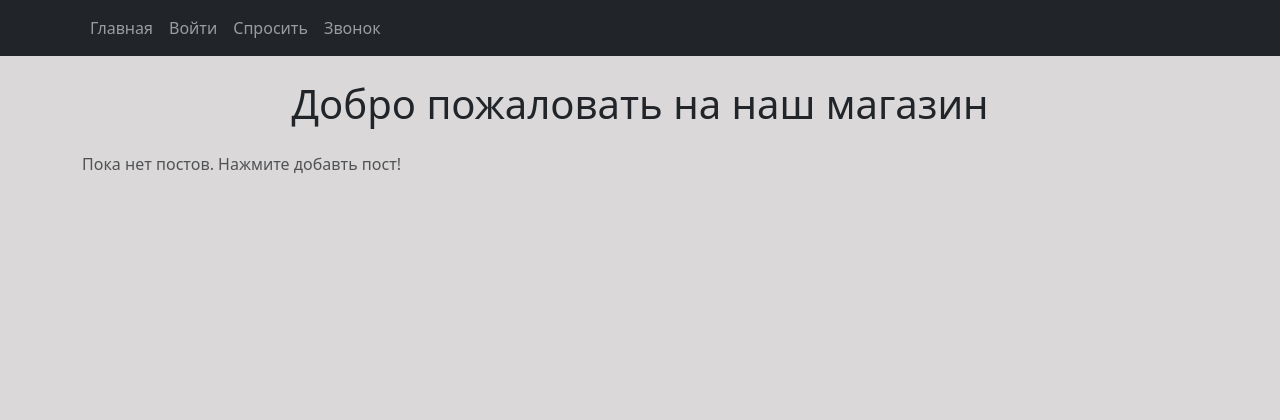
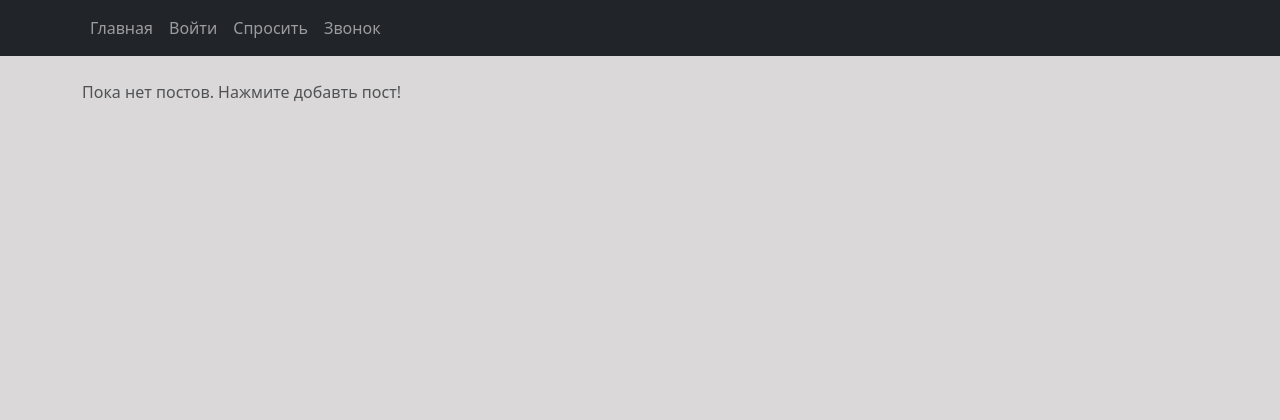
Before and after one commit to AndreyMarko/mysite, a Flask app: page / in a window 1280 px wide. Shown: the top 420 px of the page. Run offline with Flask 3, Linux system fonts and the light colour scheme.

Commit message:
04.11.2024

```diff
--- a/templates/index.html
+++ b/templates/index.html
@@ -87,8 +87,6 @@
     </style>
 
     <div class="container">  <!-- Используем container для обычной ширины -->
-        <h1 class="mb-4" style="text-align: center;">Добро пожаловать на наш магазин</h1>
-
         {% if posts %}
             <div class="row row-cols-1 row-cols-sm-2 row-cols-md-3 g-3">  <!-- Указываем колонки -->
                 {% for post in posts %}
```
